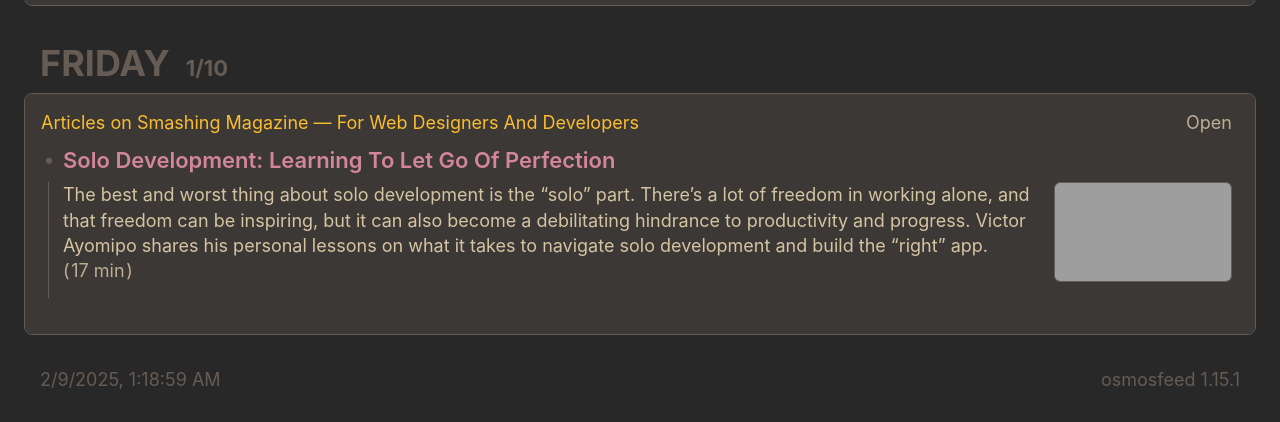
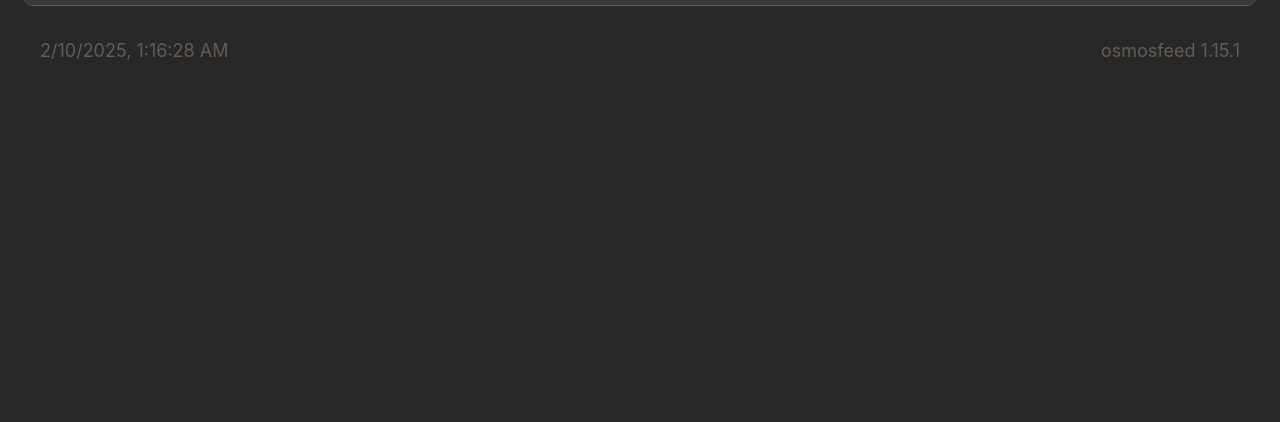
Before and after one commit to dhruvinsh/gfeed, a plain HTML site: page index.html in a window 1280 px wide. Shown: the part 9542-9964 px from the top of the page. After the commit the page ends 9638 px from the top, so only its background shows below. Drawn offline with Linux system fonts and the light colour scheme; grey boxes are pictures that could not be loaded.

Commit message:
deploy: a8614161e1d4b8b54c6e80d7c0e44ddb130ccc29

```diff
--- a/index.html
+++ b/index.html
@@ -1362,58 +1362,10 @@
             </li>
         </ul>
       </section>
-      <section class="daily-content js-toggle-accordions-scope">
-        <h2 class="daily-heading">
-          <button
-            class="daily-heading-toggle"
-            data-action="toggle-accordions"
-            title="Click to toggle the day, Ctrl + click to toggle all."
-          >
-            <time class="daily-heading-toggle__weekday js-offset-weekday" data-offset-date=2025-01-10 datetime="2025-01-10T14:00:00.000Z">2025-01-10</time>
-            <time class="daily-heading-toggle__date js-offset-date" data-offset-date=2025-01-10 datetime="2025-01-10T14:00:00.000Z"></time>
-          </button>
-        </h2>
-        <ul class="sources card">
-            <li class="card__section">
-              <section class="js-toggle-accordions-scope">
-                <h3 class="source-heading">
-                  <button
-                    class="source-heading__name"
-                    data-action="toggle-accordions"
-                    title="Click to toggle the source, Ctrl + click to toggle all."
-                  >Articles on Smashing Magazine — For Web Designers And Developers</button>
-                  <a class="source-heading__link" href="https://www.smashingmagazine.com/">Open</a>
-                </h3>
-                <section class="articles-per-source">
-                    <article>
-                      <details
-                        class="article-expander"
-                        data-action="toggle-native-accordion"
-                        data-accordion-key="https://smashingmagazine.com/2025/01/solo-development-learning-to-let-go-of-perfection/"
-                        open
-                      >
-                        <summary class="article-expander__title">Solo Development: Learning To Let Go Of Perfection</summary>
-                        <a class="article-summary-link article-summary-box-outer" href="https://smashingmagazine.com/2025/01/solo-development-learning-to-let-go-of-perfection/">
-                          <div class="article-summary-box-inner media-object">
-                              <img src="http://files.smashing.media/articles/solo-development-learning-to-let-go-of-perfection/solo-development-learning-to-let-go-of-perfection.jpg" loading="lazy" class="media-object__media article-image" />
-                            <span class="media-object__text">
-                              <span>The best and worst thing about solo development is the “solo” part. There’s a lot of freedom in working alone, and that freedom can be inspiring, but it can also become a debilitating hindrance to productivity and progress. Victor Ayomipo shares his personal lessons on what it takes to navigate solo development and build the “right” app.</span>
-                                &ensp;<span class="article-reading-time">(&hairsp;17
-                                  min&hairsp;)</span>
-                            </span>
-                          </div>
-                        </a>
-                      </details>
-                    </article>
-                </section>
-              </section>
-            </li>
-        </ul>
-      </section>
 
     <footer>
-      <a class="footer-link" href="https://github.com/dhruvinsh/gfeed/actions/runs/13221010929">
-        <time id="build-timestamp" datetime="2025-02-09T01:18:59.037Z">2025-02-09T01:18:59.037Z</time>
+      <a class="footer-link" href="https://github.com/dhruvinsh/gfeed/actions/runs/13231589291">
+        <time id="build-timestamp" datetime="2025-02-10T01:16:28.466Z">2025-02-10T01:16:28.466Z</time>
       </a>
       <a class="footer-link" href="https://github.com/osmoscraft/osmosfeed">osmosfeed 1.15.1</a>
     </footer>
```
Also changed, not shown: cache.json (+7 -22 lines), 1 other file.
